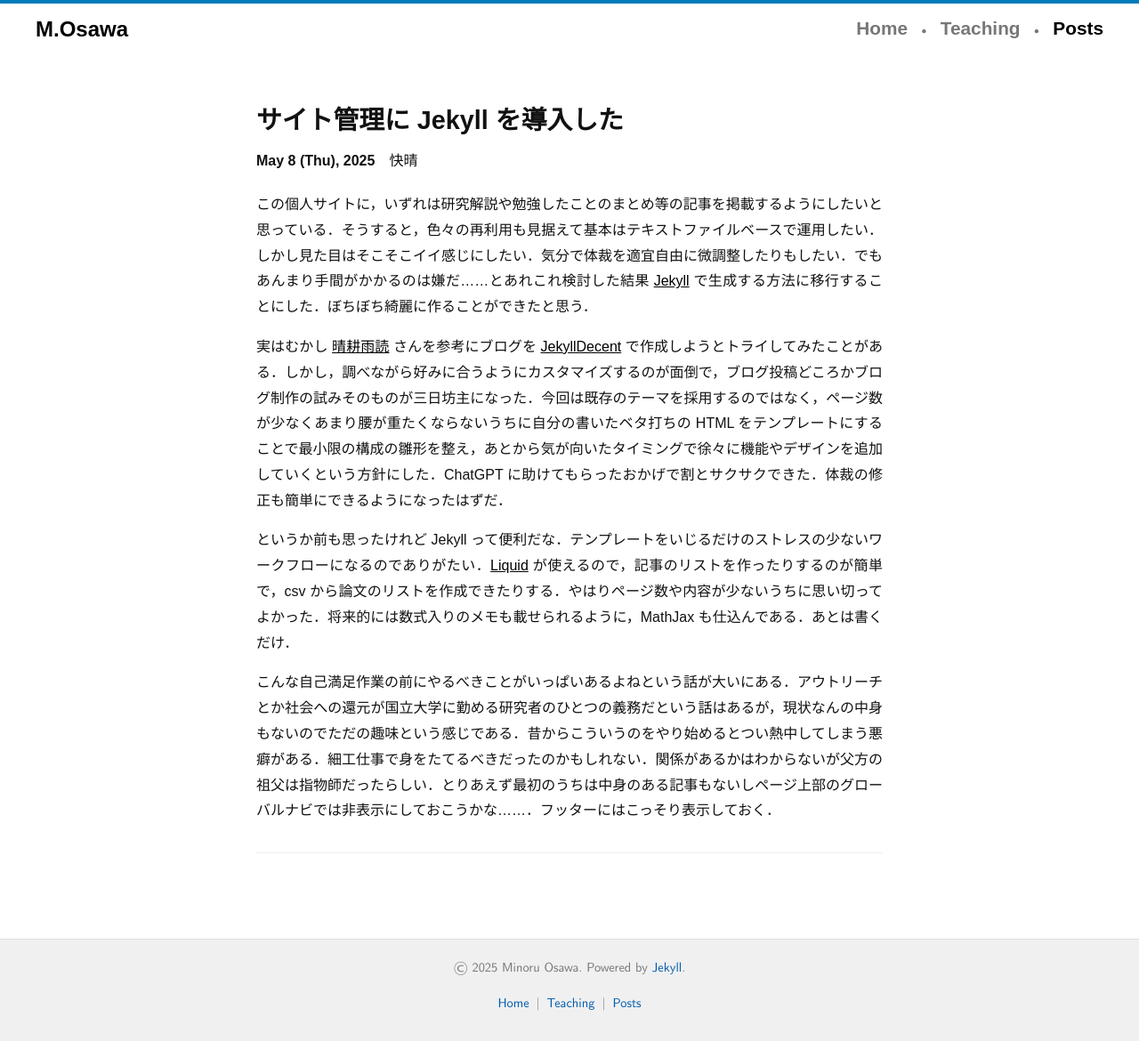
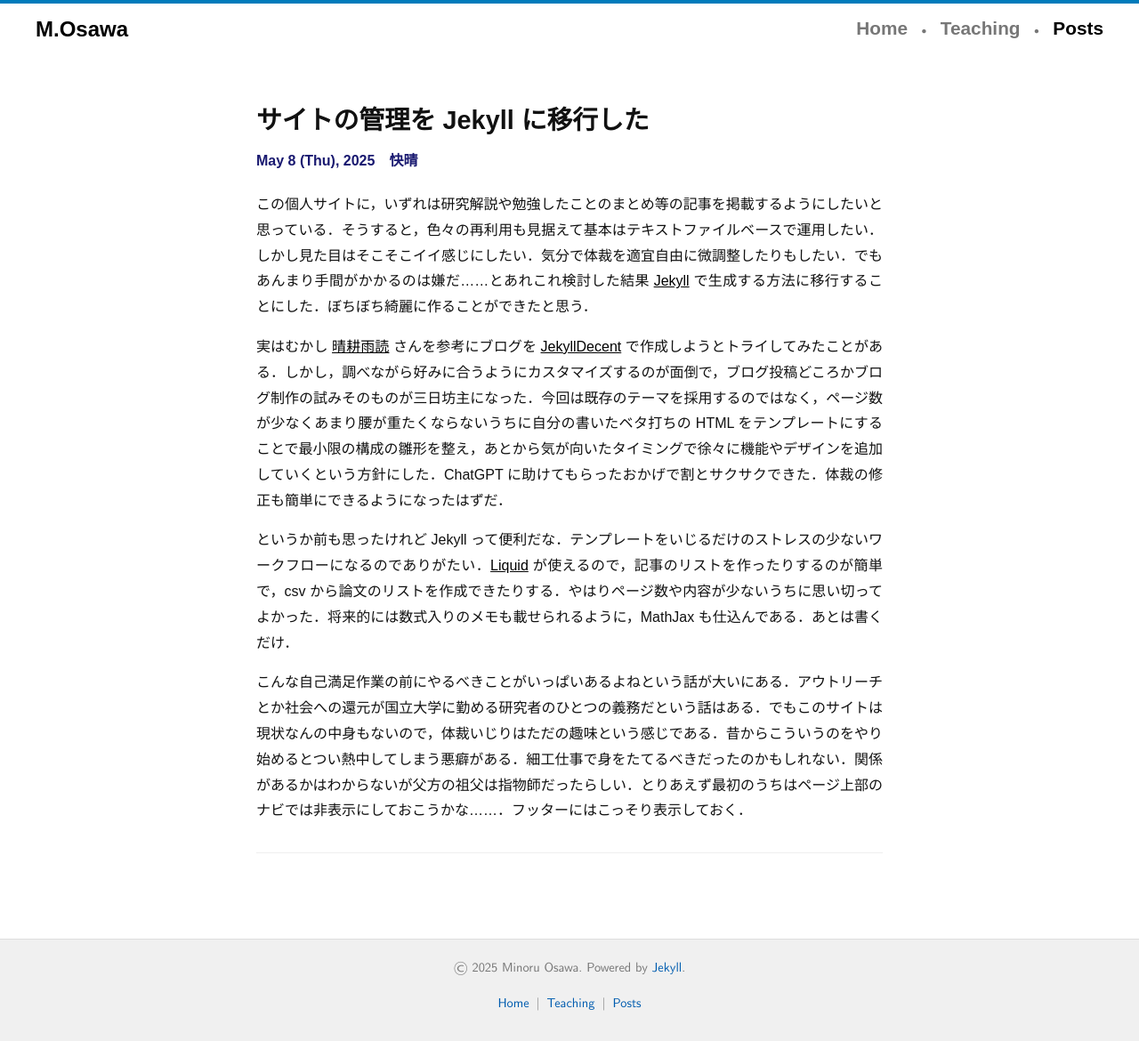
Before and after one commit to mino-osawa/mino-osawa.github.io, a Jekyll site: the page built from _posts/2025-05-08-migrate-to-jekyll.markdown, in a window 1280 px wide. Shown: the whole page at 89% size. Built offline with Jekyll 4.4.1, drawn with Linux system fonts in a browser that asks for light colours; some web fonts are replaced.

Commit message:
refactoring and minor fixes

```diff
--- a/_includes/footer.html
+++ b/_includes/footer.html
@@ -1,8 +1,10 @@
 <footer class="site-footer">
     <div class="footer-content">
-      <p>&copy; {{ site.time | date: '%Y' }} Minoru Osawa. Powered by <a href="https://jekyllrb.com/">Jekyll</a>.</p>
-      <p>
+        <p>&copy; {{ site.time | date: '%Y' }} Minoru Osawa. Powered by <a href="https://jekyllrb.com/">Jekyll</a>.</p>
+        <p>
         <a href="/">Home</a><span class="foot-sep">|</span><a href="/teaching.html">Teaching</a><span class="foot-sep">|</span><a href="/posts/">Posts</a>
-      </p>
+        </p>
     </div>
-  </footer>
+</footer>
+<script id="MathJax-script" async src="https://cdn.jsdelivr.net/npm/mathjax@3/es5/tex-mml-chtml.js"></script>
+<script src="/assets/js/utils.js"></script>
--- /dev/null
+++ b/_includes/head.html
@@ -0,0 +1,8 @@
+<meta charset="UTF-8">
+<meta name="viewport" content="width=device-width, initial-scale=1">
+<meta name="author" content="Minoru Osawa">
+<meta name="description" lang="en" content="Minoru Osawa (大澤 実) is an assistant professor at Kyoto Institute of Economic Research (KIER), Kyoto University, Japan.">
+<title>{{ page.title }}</title>
+<link rel="icon" type="image/png" href="/assets/img/favicon.png">
+<link rel="stylesheet" type="text/css" href="{{ '/assets/css/colors.css' | relative_url }}">
+<link rel="stylesheet" type="text/css" href="{{ '/assets/css/main.css' | relative_url }}">
--- /dev/null
+++ b/_includes/head_post.html
@@ -0,0 +1,4 @@
+<link rel="stylesheet" type="text/css" href="{{ '/assets/css/posts.css' | relative_url }}">
+<link rel="preconnect" href="https://fonts.googleapis.com">
+<link rel="preconnect" href="https://fonts.gstatic.com" crossorigin>
+<link href="https://fonts.googleapis.com/css2?family=Noto+Serif+JP:wght@200..900&family=Open+Sans:ital,wght@0,300..800;1,300..800&display=swap" rel="stylesheet">
--- a/_layouts/default.html
+++ b/_layouts/default.html
@@ -1,14 +1,10 @@
 <!DOCTYPE html>
 <head>
-    <meta charset="UTF-8">
-    <meta name="viewport" content="width=device-width, initial-scale=1">
-    <meta name="author" content="Minoru Osawa">
-    <meta name="description" lang="en" content="Minoru Osawa (大澤 実) is an assistant professor at Kyoto Institute of Economic Research (KIER), Kyoto University, Japan.">
-    <title>{{ page.title }}</title>
-    <link rel="stylesheet" type="text/css" href="{{ '/assets/css/main.css' | relative_url }}">
-    <link rel="icon" type="image/png" href="/assets/img/favicon.png">
-    <script id="MathJax-script" async src="https://cdn.jsdelivr.net/npm/mathjax@3/es5/tex-mml-chtml.js"></script>
-    <!-- Google tag (gtag.js) -->
+{% include head.html %}
+{% if page.layout == "post" %}
+{% include head_post.html %}
+{% endif %}
+<!-- Google Analytics -->
 <script async src="https://www.googletagmanager.com/gtag/js?id=G-HCEG8X3DQT"></script>
 <script>
 window.dataLayer = window.dataLayer || [];
@@ -16,14 +12,16 @@
 gtag('js', new Date());
 gtag('config', 'G-HCEG8X3DQT');
 </script>
-    <script src="/assets/js/utils.js"></script>
 </head>
+
 <body>
 <div class="page-wrapper">
 {% include header.html %}
+
 <main class="page-content">
 {{ content }}
 </main>
+
 {% include footer.html %}
 </div>
 </body>
--- a/_layouts/post.html
+++ b/_layouts/post.html
@@ -1,35 +1,12 @@
-<!DOCTYPE html>
-<head>
-    <meta charset="UTF-8">
-    <meta name="viewport" content="width=device-width, initial-scale=1">
-    <meta name="author" content="Minoru Osawa">
-    <meta name="description" lang="en" content="Minoru Osawa (大澤 実) is an assistant professor at Kyoto Institute of Economic Research (KIER), Kyoto University, Japan.">
-    <title>{{ page.title }}</title>
-    <link rel="stylesheet" type="text/css" href="{{ '/assets/css/main.css' | relative_url }}">
-    <link rel="icon" type="image/png" href="/assets/img/favicon.png">
-    <link rel="preconnect" href="https://fonts.googleapis.com">
-    <link rel="preconnect" href="https://fonts.gstatic.com" crossorigin>
-    <link href="https://fonts.googleapis.com/css2?family=Noto+Serif+JP:wght@200..900&family=Open+Sans:ital,wght@0,300..800;1,300..800&display=swap" rel="stylesheet">
-    <script id="MathJax-script" async src="https://cdn.jsdelivr.net/npm/mathjax@3/es5/tex-mml-chtml.js"></script>
-    <!-- Google tag (gtag.js) -->
-    <script async src="https://www.googletagmanager.com/gtag/js?id=G-HCEG8X3DQT"></script>
-    <script>
-    window.dataLayer = window.dataLayer || [];
-    function gtag(){dataLayer.push(arguments);}
-    gtag('js', new Date());
-    gtag('config', 'G-HCEG8X3DQT');
-    </script>
-    <script src="/assets/js/utils.js"></script>
-</head>
-<body>
-    <div class="page-wrapper">
-    {% include header.html %}
-    <main class="page-content">
+---
+layout: default
+---
+
 <div class="post-container">
-            <div class="post_content">
-                <h1 class="post_title">{{ page.title }}</h1>
-                <div class="post_info">
-                    <time class="post_date">{{ page.date | date: "%B %-d (%a), %Y" }}</time>{% if page.misc %}<span class="post_misc">{{ page.misc }}</span>{% endif %}
+    <div class="post-content">
+        <h1 class="post-title">{{ page.title }}</h1>
+        <div class="post-info">
+            <time class="post-date">{{ page.date | date: "%B %-d (%a), %Y" }}</time>{% if page.misc %}<span class="post-misc">{{ page.misc }}</span>{% endif %}
         </div>
         {{ content }}
     </div>
@@ -47,9 +24,3 @@
         {% endif %}
     </div>
 </div>
-    </main>
-    {% include footer.html %}
-    </div>
-    <script src="https://cdn.jsdelivr.net/npm/mathjax@3/es5/tex-mml-chtml.js" defer></script>
-</body>
-</html>
--- a/_posts/2025-05-08-migrate-to-jekyll.markdown
+++ b/_posts/2025-05-08-migrate-to-jekyll.markdown
@@ -1,6 +1,6 @@
 ---
 layout: post
-title:  "サイト管理に Jekyll を導入した"
+title:  "サイトの管理を Jekyll に移行した"
 running_head: "Jekyll導入"
 categories: Misc
 misc: 快晴
@@ -12,4 +12,4 @@ misc: 快晴
 
 というか前も思ったけれど Jekyll って便利だな．テンプレートをいじるだけのストレスの少ないワークフローになるのでありがたい．[Liquid](https://shopify.github.io/liquid/) が使えるので，記事のリストを作ったりするのが簡単で，csv から論文のリストを作成できたりする．やはりページ数や内容が少ないうちに思い切ってよかった．将来的には数式入りのメモも載せられるように，MathJax も仕込んである．あとは書くだけ．
 
-こんな自己満足作業の前にやるべきことがいっぱいあるよねという話が大いにある．アウトリーチとか社会への還元が国立大学に勤める研究者のひとつの義務だという話はあるが，現状なんの中身もないのでただの趣味という感じである．昔からこういうのをやり始めるとつい熱中してしまう悪癖がある．細工仕事で身をたてるべきだったのかもしれない．関係があるかはわからないが父方の祖父は指物師だったらしい．とりあえず最初のうちは中身のある記事もないしページ上部のグローバルナビでは非表示にしておこうかな……．フッターにはこっそり表示しておく．
+こんな自己満足作業の前にやるべきことがいっぱいあるよねという話が大いにある．アウトリーチとか社会への還元が国立大学に勤める研究者のひとつの義務だという話はある．でもこのサイトは現状なんの中身もないので，体裁いじりはただの趣味という感じである．昔からこういうのをやり始めるとつい熱中してしまう悪癖がある．細工仕事で身をたてるべきだったのかもしれない．関係があるかはわからないが父方の祖父は指物師だったらしい．とりあえず最初のうちはページ上部のナビでは非表示にしておこうかな……．フッターにはこっそり表示しておく．
--- /dev/null
+++ b/assets/css/colors.css
@@ -0,0 +1,71 @@
+/* LaTeX colors (dvipsnames) */
+:root {
+    --color-Apricot: #FBB982;
+    --color-Aquamarine: #00B5BE;
+    --color-Bittersweet: #C04F17;
+    --color-Blue: #2E2EFE;
+    --color-BlueGreen: #00B3B8;
+    --color-BlueViolet: #6456B7;
+    --color-BrickRed: #C62D42;
+    --color-Brown: #A62A2A;
+    --color-BurntOrange: #FF7034;
+    --color-CadetBlue: #5F9EA0;
+    --color-CarnationPink: #FFA6C9;
+    --color-Cerulean: #05B8CC;
+    --color-CornflowerBlue: #93CCEA;
+    --color-Cyan: #00FFFF;
+    --color-Dandelion: #FED85D;
+    --color-DarkOrchid: #9932CC;
+    --color-Emerald: #50C878;
+    --color-ForestGreen: #228B22;
+    --color-Fuchsia: #FF00FF;
+    --color-Goldenrod: #DAA520;
+    --color-Gray: #808080;
+    --color-Green: #00FF00;
+    --color-GreenYellow: #ADFF2F;
+    --color-JungleGreen: #29AB87;
+    --color-Lavender: #E6E6FA;
+    --color-LimeGreen: #32CD32;
+    --color-Magenta: #FF00FF;
+    --color-Mahogany: #C04000;
+    --color-Maroon: #800000;
+    --color-Melon: #FEBAAD;
+    --color-MidnightBlue: #191970;
+    --color-Mulberry: #C54B8C;
+    --color-NavyBlue: #000080;
+    --color-OliveGreen: #808000;
+    --color-Orange: #FFA500;
+    --color-OrangeRed: #FF4500;
+    --color-Orchid: #DA70D6;
+    --color-Peach: #FFDAB9;
+    --color-Periwinkle: #CCCCFF;
+    --color-PineGreen: #01796F;
+    --color-Pink: #FFC0CB;
+    --color-Plum: #DDA0DD;
+    --color-ProcessBlue: #00B0F0;
+    --color-Purple: #800080;
+    --color-RawSienna: #D68A59;
+    --color-Red: #FF0000;
+    --color-RedOrange: #FF5349;
+    --color-RedViolet: #C71585;
+    --color-Rhodamine: #E10098;
+    --color-RoyalBlue: #4169E1;
+    --color-RoyalPurple: #7851A9;
+    --color-RubineRed: #D10056;
+    --color-Salmon: #FA8072;
+    --color-SeaGreen: #2E8B57;
+    --color-Sepia: #704214;
+    --color-SkyBlue: #87CEEB;
+    --color-SpringGreen: #00FF7F;
+    --color-Tan: #D2B48C;
+    --color-Teal: #008080;
+    --color-TealBlue: #367588;
+    --color-Thistle: #D8BFD8;
+    --color-Turquoise: #40E0D0;
+    --color-Violet: #8F00FF;
+    --color-VioletRed: #F7468A;
+    --color-WildStrawberry: #FF43A4;
+    --color-Yellow: #FFFF00;
+    --color-YellowGreen: #9ACD32;
+    --color-YellowOrange: #FFAE42;
+}
--- a/assets/css/main.css
+++ b/assets/css/main.css
@@ -2,7 +2,7 @@
 :root {
     --color-konpeki: #007bbb;
     --color-hanada: #005caf;
-    --color-kokihi: #c9171e;
+    --color-shozyohi: #e2041b;
 }
 
 /* === フォント定義 === */
@@ -155,8 +155,7 @@ p {
     line-height: 1.8;
     margin-top: 0.3em;
 }
-
-/* === 投稿（記事）スタイル === */
+/* === ポスト一覧 ===*/
 .posts-container {
     width: fit-content;
     margin: 0 auto;
@@ -169,63 +168,6 @@ p {
 
 .posts-header {
     text-align: center;
-}
-
-.post_info {
-    margin: 0 0 1.5em 0;
-}
-
-.post_title {
-    font-size: clamp(1.3rem, 4vw, 1.8rem);
-}
-
-.post_date {
-    font-weight: bold;
-}
-
-.post_misc {
-    display: inline-block;
-    margin-left: 1em;
-}
-
-.post_content {
-    max-width: 44rem;
-    padding: 1rem 0;
-    margin: 0;
-    border-bottom: 1px solid #eee;
-}
-
-.post_content p {
-    font-family: "CMU Serif", "Noto Serif JP", sans-serif;
-    text-align: justify;
-    text-justify: inter-ideograph;
-}
-
-.post-nav {
-    display: flex;
-    justify-content: space-between;
-    gap: 1em;
-    flex-wrap: wrap;
-    max-width: 44rem;
-    padding: 1rem 0;
-}
-
-.post-nav a {
-    display: inline-block;
-    padding: 0.6em 0em;
-    text-decoration: none;
-}
-
-.post-nav a:hover {
-    text-decoration: underline;
-}
-
-.prev-post {
-    text-align: left;
-}
-
-.next-post {
-    text-align: right;
 }
 
 /* === ナビゲーション === */
@@ -343,7 +285,7 @@ p {
 }
 
 .tcol {
-    color: var(--color-kokihi);
+    color: var(--color-shozyohi);
 }
 
 .note {
--- /dev/null
+++ b/assets/css/posts.css
@@ -0,0 +1,57 @@
+/* === 投稿（記事）スタイル === */
+.post-info {
+    margin: 0 0 1.5em 0;
+}
+
+.post-title {
+    font-size: clamp(1.3rem, 4vw, 1.8rem);
+}
+.post-date, .post-misc {
+    font-weight: bold;
+    color: var(--color-MidnightBlue);
+}
+
+.post-misc {
+    display: inline-block;
+    margin-left: 1em;
+}
+
+.post-content {
+    max-width: 44rem;
+    padding: 1rem 0;
+    margin: 0;
+    border-bottom: 1px solid #eee;
+}
+
+.post-content p {
+    font-family: "CMU Serif", "Noto Serif JP", sans-serif;
+    text-align: justify;
+    text-justify: inter-ideograph;
+}
+
+.post-nav {
+    display: flex;
+    justify-content: space-between;
+    gap: 1em;
+    flex-wrap: wrap;
+    max-width: 44rem;
+    padding: 1rem 0;
+}
+
+.post-nav a {
+    display: inline-block;
+    padding: 0.6em 0em;
+    text-decoration: none;
+}
+
+.post-nav a:hover {
+    text-decoration: underline;
+}
+
+.prev-post {
+    text-align: left;
+}
+
+.next-post {
+    text-align: right;
+}
```
Lines whose indentation alone changed are shown as unchanged.
